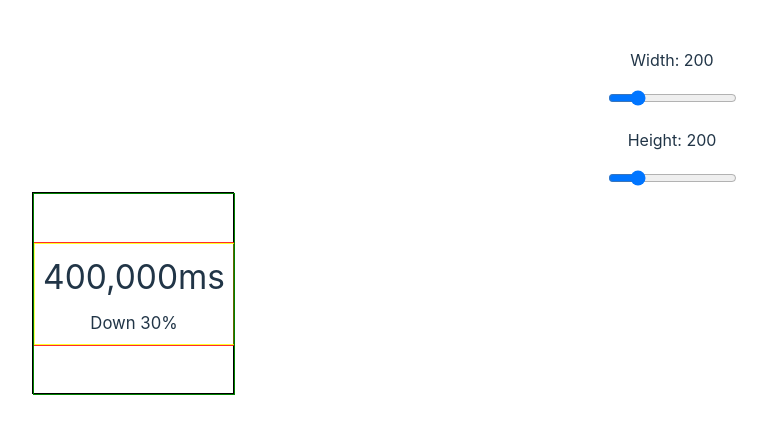
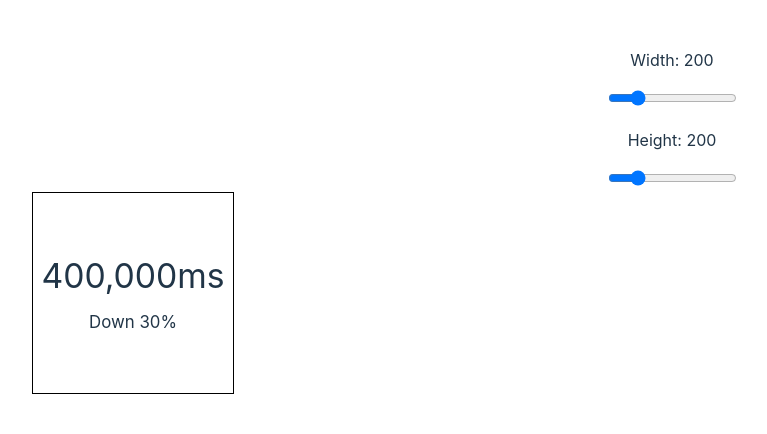
Before and after one commit to c-ehrlich/content-autofit-resizer, a React (Vite) app: page / in a window 1280 px wide. Shown: the top 434 px of the page, without its empty margins (0-767 px from the left). Built offline with nearby package versions, Linux system fonts and the light colour scheme.

Commit message:
useLayoutEffect

```diff
--- a/src/App.tsx
+++ b/src/App.tsx
@@ -1,6 +1,6 @@
 import { useState } from "react";
 import "./App.css";
-import { ScalableContainer } from "./ScalableContainer";
+import { ResponsiveScaleContainer } from "./ResponsiveScaleContainer";
 
 function App() {
   const [width, setWidth] = useState(200);
@@ -35,20 +35,19 @@ function App() {
           border: "1px solid black",
         }}
       >
-        <ScalableContainer>
+        <ResponsiveScaleContainer>
           <div
             style={{
               display: "flex",
               flexDirection: "column",
               gap: "10px",
-              border: "1px solid yellow",
               padding: "10px",
             }}
           >
             <div style={{ fontSize: "40px" }}>400,000ms</div>
             <div style={{ fontSize: "20px" }}>Down 30%</div>
           </div>
-        </ScalableContainer>
+        </ResponsiveScaleContainer>
       </div>
     </div>
   );
--- a/src/ScalableContainer.tsx
+++ b/src/ResponsiveScaleContainer.tsx
@@ -1,4 +1,4 @@
-import React, { useRef, useEffect, useState } from "react";
+import React, { useRef, useState, useLayoutEffect } from "react";
 import debounce from "lodash/debounce";
 
 interface ScalableContainerProps {
@@ -7,7 +7,7 @@ interface ScalableContainerProps {
   canGrow?: boolean;
 }
 
-export const ScalableContainer: React.FC<ScalableContainerProps> = ({
+export const ResponsiveScaleContainer: React.FC<ScalableContainerProps> = ({
   children,
   debounceDelay = 100,
   canGrow = true,
@@ -17,7 +17,7 @@ export const ScalableContainer: React.FC<ScalableContainerProps> = ({
   const [childSize, setChildSize] = useState({ width: 0, height: 0 });
   const [scale, setScale] = useState(1);
 
-  useEffect(() => {
+  useLayoutEffect(() => {
     const childRect = contentRef.current?.getBoundingClientRect();
     if (childRect) {
       setChildSize({ width: childRect.width, height: childRect.height });
@@ -39,7 +39,7 @@ export const ScalableContainer: React.FC<ScalableContainerProps> = ({
 
   const debouncedUpdateScale = debounce(updateScale, debounceDelay);
 
-  useEffect(() => {
+  useLayoutEffect(() => {
     const resizeObserver = new ResizeObserver(debouncedUpdateScale);
 
     if (containerRef.current) {
@@ -55,7 +55,6 @@ export const ScalableContainer: React.FC<ScalableContainerProps> = ({
     <div
       ref={containerRef}
       style={{
-        border: "1px solid green",
         width: "100%",
         height: "100%",
         overflow: "hidden",
@@ -65,7 +64,6 @@ export const ScalableContainer: React.FC<ScalableContainerProps> = ({
       <div
         ref={contentRef}
         style={{
-          border: "1px solid red",
           position: "absolute",
           top: "50%",
           left: "50%",
```
